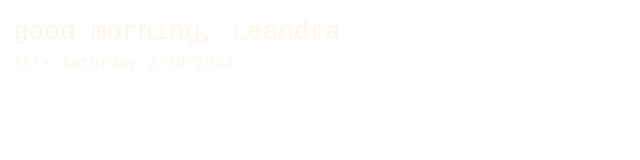
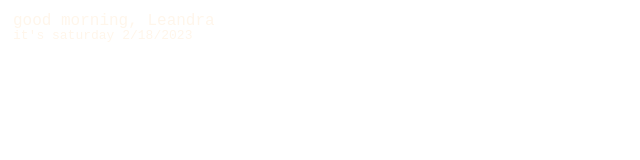
Before and after one commit to leandradiaz/Date-Widget-Notion, a plain HTML site: page index.html in a window 1280 px wide. Shown: the full height of the page, 0-640 px from the left. Drawn offline with Linux system fonts and the light colour scheme.

Commit message:
Update index.html

```diff
--- a/index.html
+++ b/index.html
@@ -4,17 +4,17 @@
     <style>
       #lbl {
         font-family: monospace;
-        font-size: xx-large;
-        color: #FFF6EB;
+        font-size: large;
+        color: #fff6eb;
         padding: 5px;
         border: 0px solid #ececec;
         text-align: ;
-        line-height: 1.5;
-        height: 85%
+        line-height: 1.02;
+        height: 80%
       }
 
       #date {
-        font-size: large;
+        font-size: medium;
       }
 
       body {
@@ -42,6 +42,6 @@
     if (hrs < 12) greet = 'good morning, Leandra';
     else if (hrs >= 12 && hrs <= 17) greet = 'good afternoon, Leandra';
     else if (hrs >= 17 && hrs <= 24) greet = 'good evening, Leandra';
-    document.getElementById('lbl').innerHTML = greet += ` <div id="date"> it's ${date}</div>`;
+    document.getElementById('lbl').innerHTML = greet +=`<div id="date">it's ${date}</div>`;
   </script>
 </html>
```
